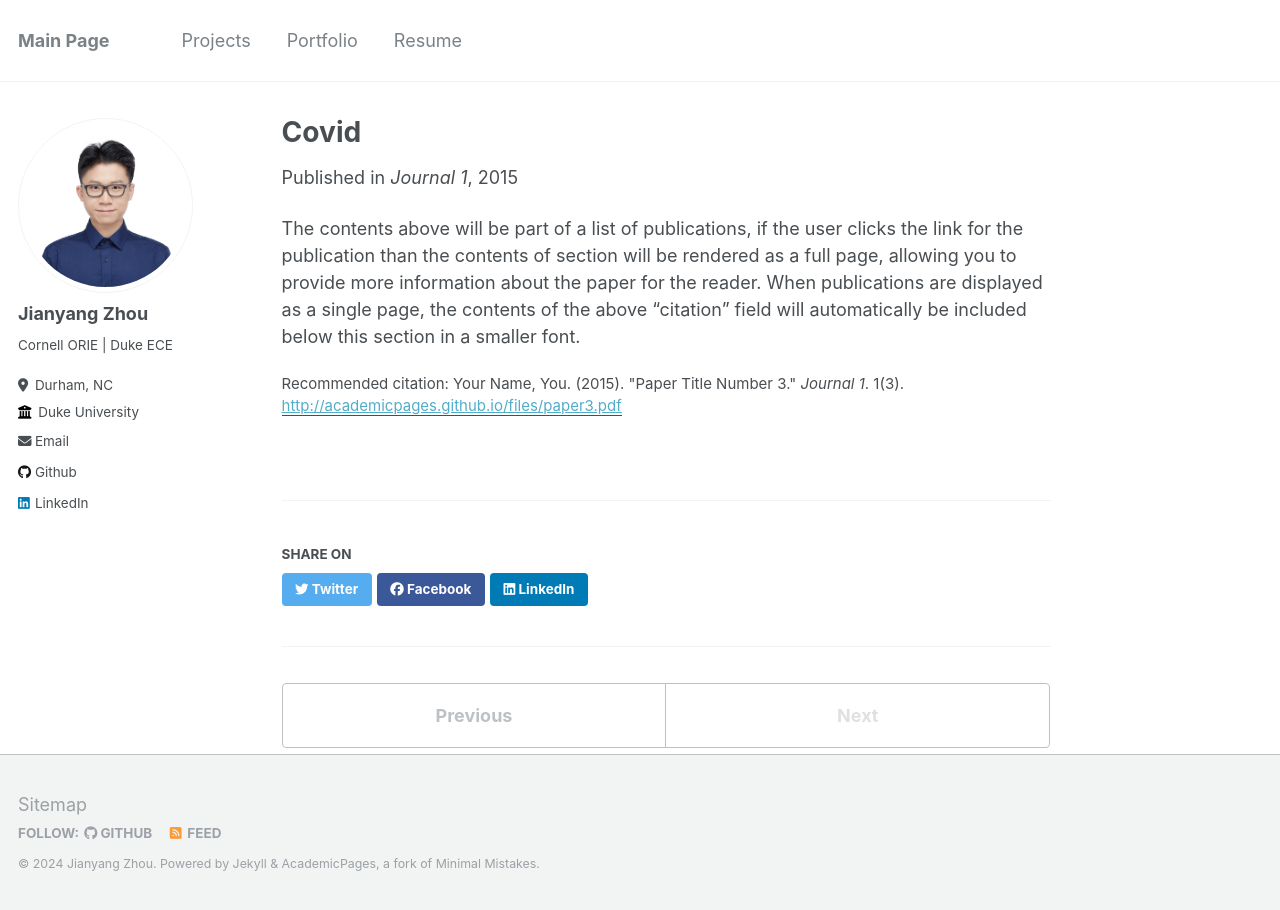
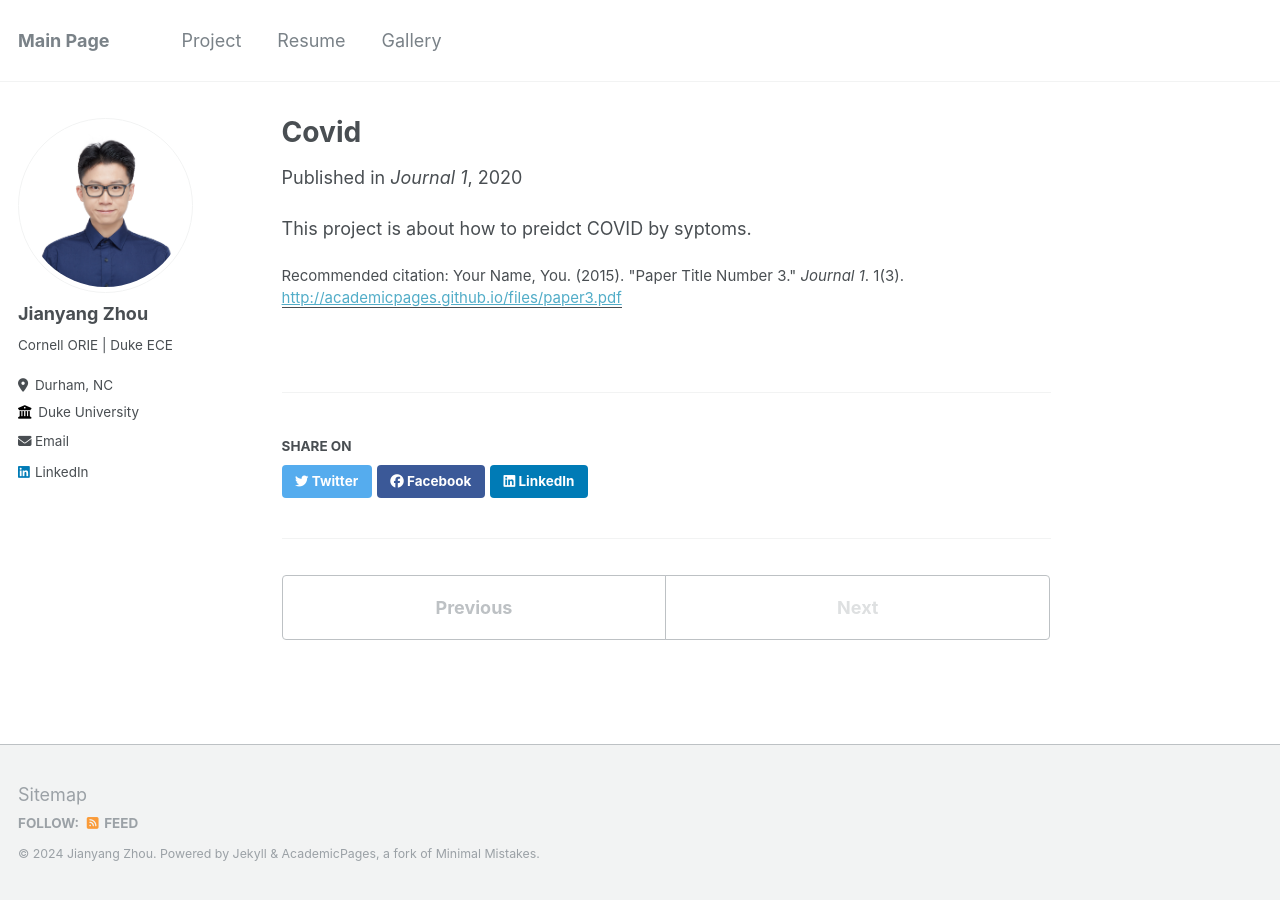
Before and after one commit to zhoujy1023/zhoujy1023.github.io, a Jekyll site: the page built from _publications/2015-10-01-paper-title-number-3.md, in a window 1280 px wide. Built offline with Jekyll 4.4.1, drawn with Linux system fonts in a browser that asks for light colours.

Commit message:
add files

```diff
--- a/_config.yml
+++ b/_config.yml
@@ -42,7 +42,7 @@ author:
   bitbucket        : # Username - Update with your username on the site
   codepen          : # Username
   dribbble         : # Username
-  github           : "zhoujy1023"
+  github           : #"zhoujy1023"
   kaggle           : # Username
   stackoverflow    : # User number or user number and name (i.e., use "1" or "1/jeff-atwood")
 
--- a/_data/navigation.yml
+++ b/_data/navigation.yml
@@ -1,7 +1,16 @@
 # main links links
 main:
-  - title: "Projects"
-    url: /projects/
+#  - title: "Publication"
+#    url: /publication/
+
+  - title: "Project"
+    url: /project/
+
+  - title: "Resume"
+    url: /files/Resume.pdf/
+
+  - title: "Gallery"
+    url: /gallery/
 
 #  - title: "Talks"
 #    url: /talks/
@@ -9,14 +18,11 @@ main:
 #  - title: "Teaching"
 #    url: /teaching/
 
-  - title: "Portfolio"
-    url: /portfolio/
+#  - title: "Portfolio"
+#    url: /portfolio/
 
 #  - title: "Blog Posts"
 #    url: /year-archive/
 
-  - title: "Resume"
-    url: /files/Resume.pdf/
-
 #  - title: "Guide"
 #    url: /markdown/
--- a/_pages/publications.md
+++ b/_pages/publications.md
@@ -1,7 +1,7 @@
 ---
 layout: archive
-title: "Projects"
-permalink: /projects/
+title: "Publications"
+permalink: /publication/
 author_profile: true
 ---
 
--- a/_publications/2015-10-01-paper-title-number-3.md
+++ b/_publications/2015-10-01-paper-title-number-3.md
@@ -1,12 +1,12 @@
 ---
 title: "Covid"
 collection: publications
-permalink: /publication/2015-10-01-paper-title-number-3
+permalink: /publication/covid
 excerpt: 'This paper is about the number 3. The number 4 is left for future work.'
-date: 2015-10-01
+date: 2020-10-01
 venue: 'Journal 1'
 paperurl: 'http://academicpages.github.io/files/paper3.pdf'
 citation: 'Your Name, You. (2015). &quot;Paper Title Number 3.&quot; <i>Journal 1</i>. 1(3).'
 ---
 
-The contents above will be part of a list of publications, if the user clicks the link for the publication than the contents of section will be rendered as a full page, allowing you to provide more information about the paper for the reader. When publications are displayed as a single page, the contents of the above "citation" field will automatically be included below this section in a smaller font.
+This project is about how to preidct COVID by syptoms.
```
Also changed, not shown: _pages/gallery.md (added, +16 -0 lines), _pages/projects.md (added, +19 -0 lines), _portfolio/portfolio-1.md (+4 -1 lines), 7 other files.
